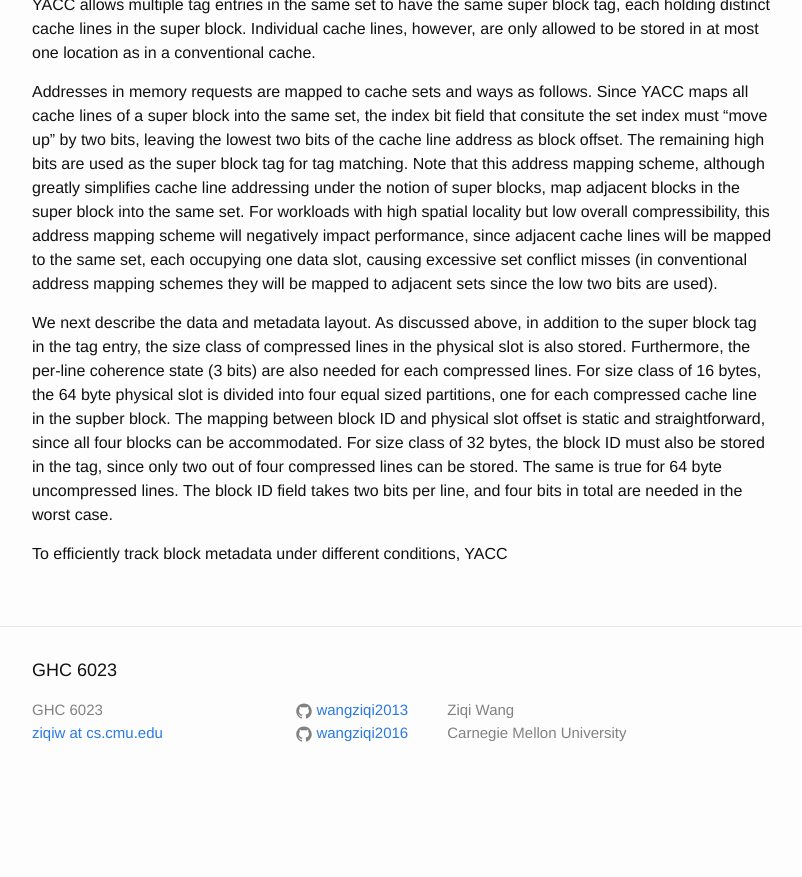
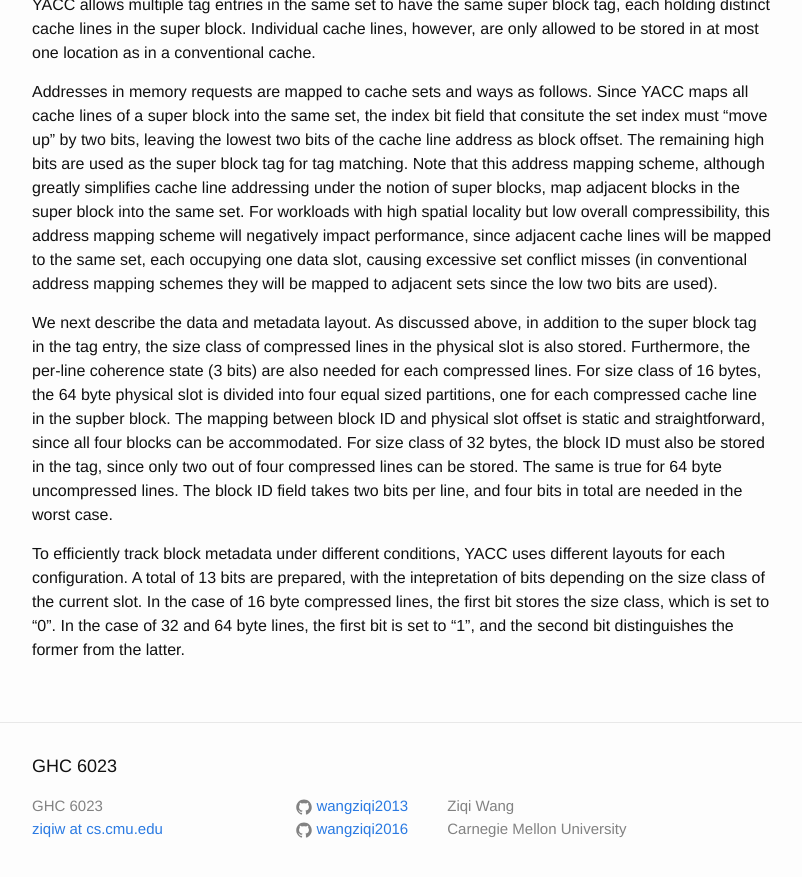
Before and after one commit to wangziqi2013/wangziqi2013.github.io, a Jekyll site: the page built from _posts/2020-07-17-yacc.markdown, in a window 1280 px wide and 900 px high, scrolled down 1756 px. Shown: the top 877 px of the window, without its empty margins (238-1040 px from the left). Built offline with Jekyll 4.4.1, drawn with Linux system fonts in a browser that asks for light colours; before the commit the page ends 2560 px from its top, so only the background shows below that.

Commit message:
Adding size class encoding

```diff
--- a/_posts/2020-07-17-yacc.markdown
+++ b/_posts/2020-07-17-yacc.markdown
@@ -83,4 +83,7 @@ For size class of 32 bytes, the block ID must also be stored in the tag, since o
 lines can be stored. The same is true for 64 byte uncompressed lines. The block ID field takes two bits per line,
 and four bits in total are needed in the worst case.
 
-To efficiently track block metadata under different conditions, YACC
+To efficiently track block metadata under different conditions, YACC uses different layouts for each configuration.
+A total of 13 bits are prepared, with the intepretation of bits depending on the size class of the current slot.
+In the case of 16 byte compressed lines, the first bit stores the size class, which is set to "0". In the case of
+32 and 64 byte lines, the first bit is set to "1", and the second bit distinguishes the former from the latter.
```
